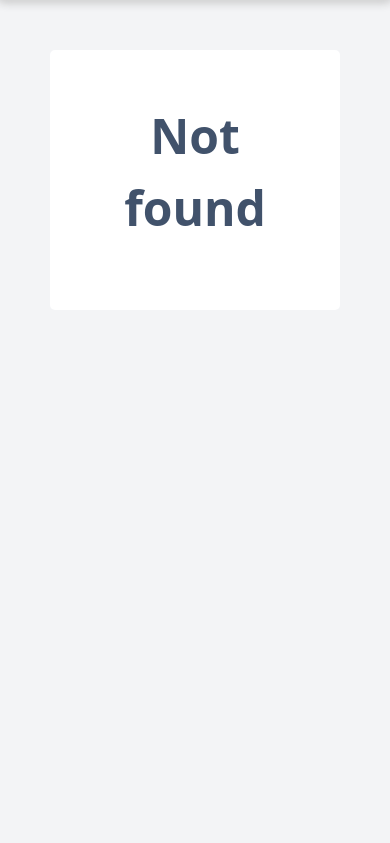
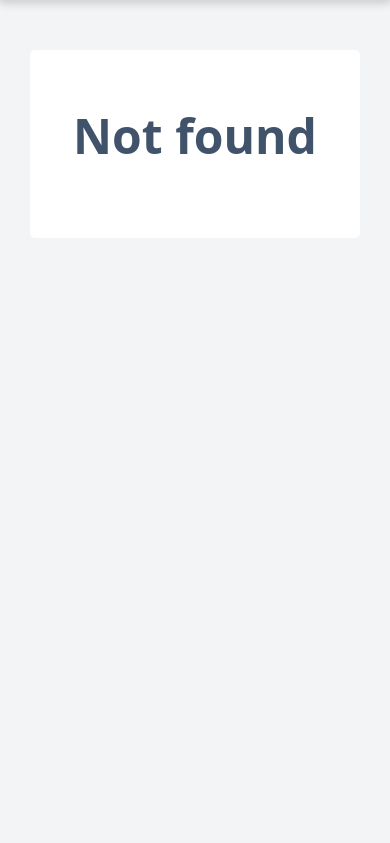
Before and after one commit to py-rod/2-Django-Blog-Project, a Django app: page /search/ in a window 390 px wide. Shown: the part 80-923 px from the top of the page. Run offline with Django 4.2, Linux system fonts and the light colour scheme; some libraries are stand-ins or nearby versions.

Commit message:
Se hicieron correcciones

```diff
--- a/courses/static/css/article.css
+++ b/courses/static/css/article.css
@@ -117,6 +117,10 @@
 
 
 @media (max-width:450px) {
+    .main-search {
+        padding: 50px 30px;
+    }
+
     .main-articles {
         padding: 50px 30px;
     }
```
